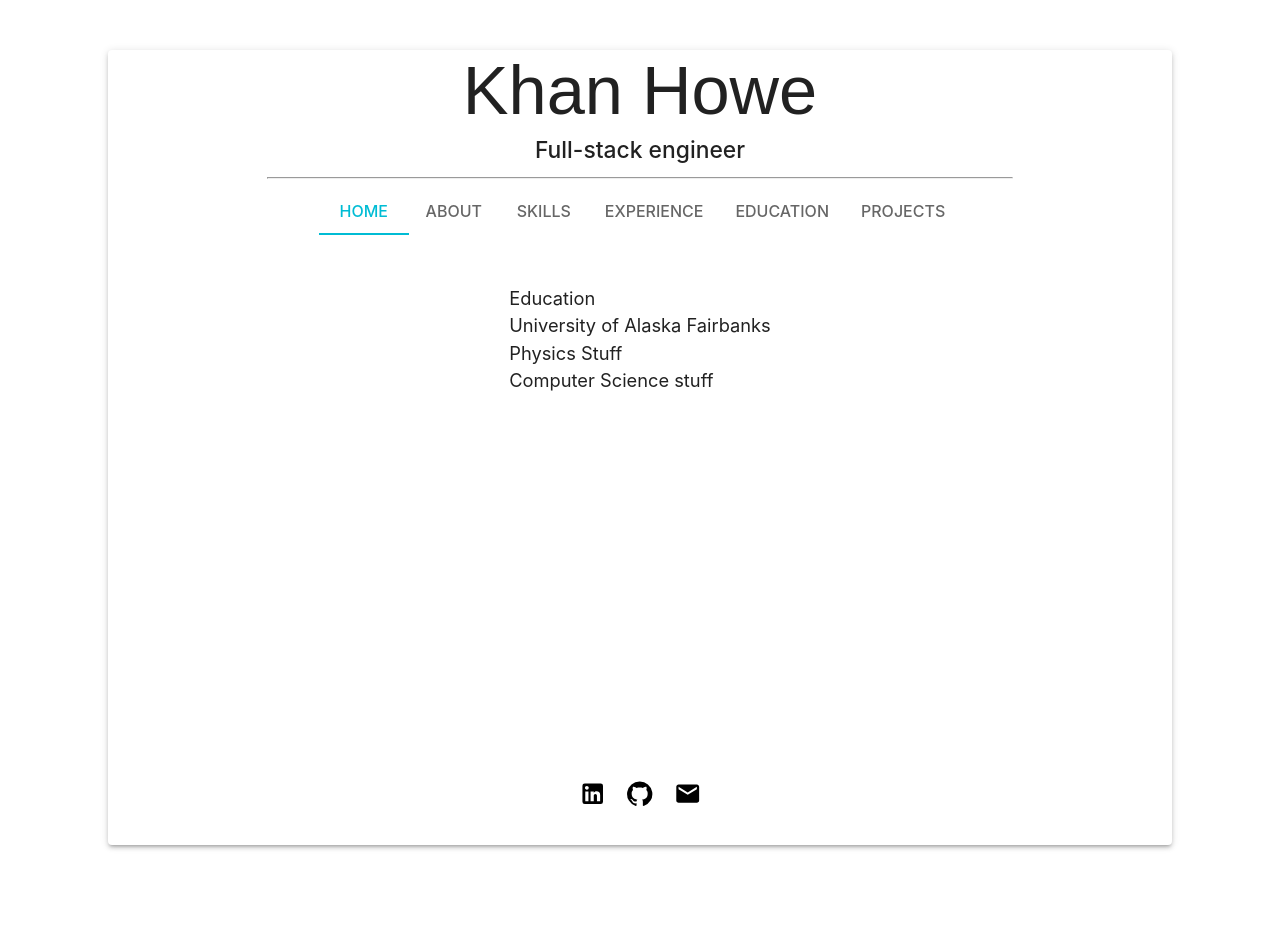
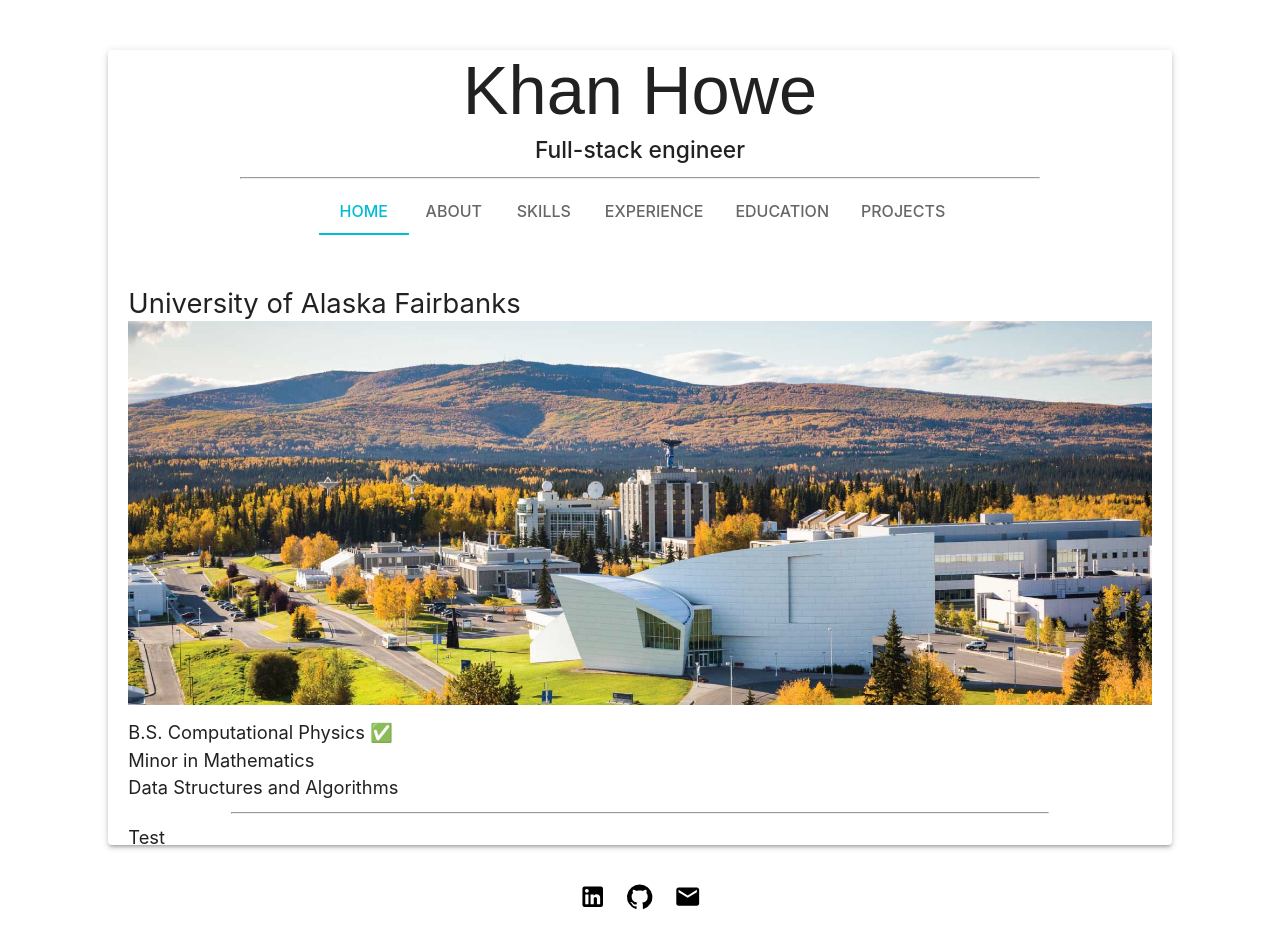
Before and after one commit to khanhowe/khan-dev, a React (Create React App) app: page /education in a window 1280 px wide. Before the commit the page ends 903 px from the top, so only its background shows below. Built offline with nearby package versions, Linux system fonts and the light colour scheme.

Commit message:
Start education page

```diff
--- a/src/pages/Education.tsx
+++ b/src/pages/Education.tsx
@@ -1,15 +1,21 @@
 import { Typography } from "@mui/material";
 import Page from "../components/Page";
+import '../styles/Education.css';
 
 const Eductation: React.FC = () => {
     console.log('education');
     return (
         <Page>
-            <div>
-                <Typography>Education</Typography>
-                <Typography>University of Alaska Fairbanks</Typography>
-                <Typography>Physics Stuff</Typography>
-                <Typography>Computer Science stuff</Typography>
+            <div className='education'>
+                <Typography variant="h5">University of Alaska Fairbanks</Typography>
+                <img src='uaf-westridge-aerial.jpg' alt="university-of-alaska-fairbanks-aerial" className='uaf-image'/>
+                <div className="summary-text">
+                    <Typography>B.S. Computational Physics ✅</Typography>
+                    <Typography>Minor in Mathematics</Typography>
+                    <Typography>Data Structures and Algorithms</Typography>
+                    <hr className="summary-divider"/>
+                </div>
+                <Typography>Test</Typography>
             </div>
         </Page>
     );
--- a/src/styles/App.css
+++ b/src/styles/App.css
@@ -9,7 +9,7 @@
 }
 
 .title-hr {
-    width: 70%;
+    width: 75%;
 }
 
 p {
--- /dev/null
+++ b/src/styles/Education.css
@@ -0,0 +1,15 @@
+.education {
+    margin: none 10vw;
+}
+
+.uaf-image {
+    height: 30vw;
+}
+
+.summary-text {
+    margin: 10px auto;
+}
+
+.summary-divider {
+    margin: 10px 10%;
+}
```
Also changed, not shown: public/uaf-westridge-aerial.jpg (added).
